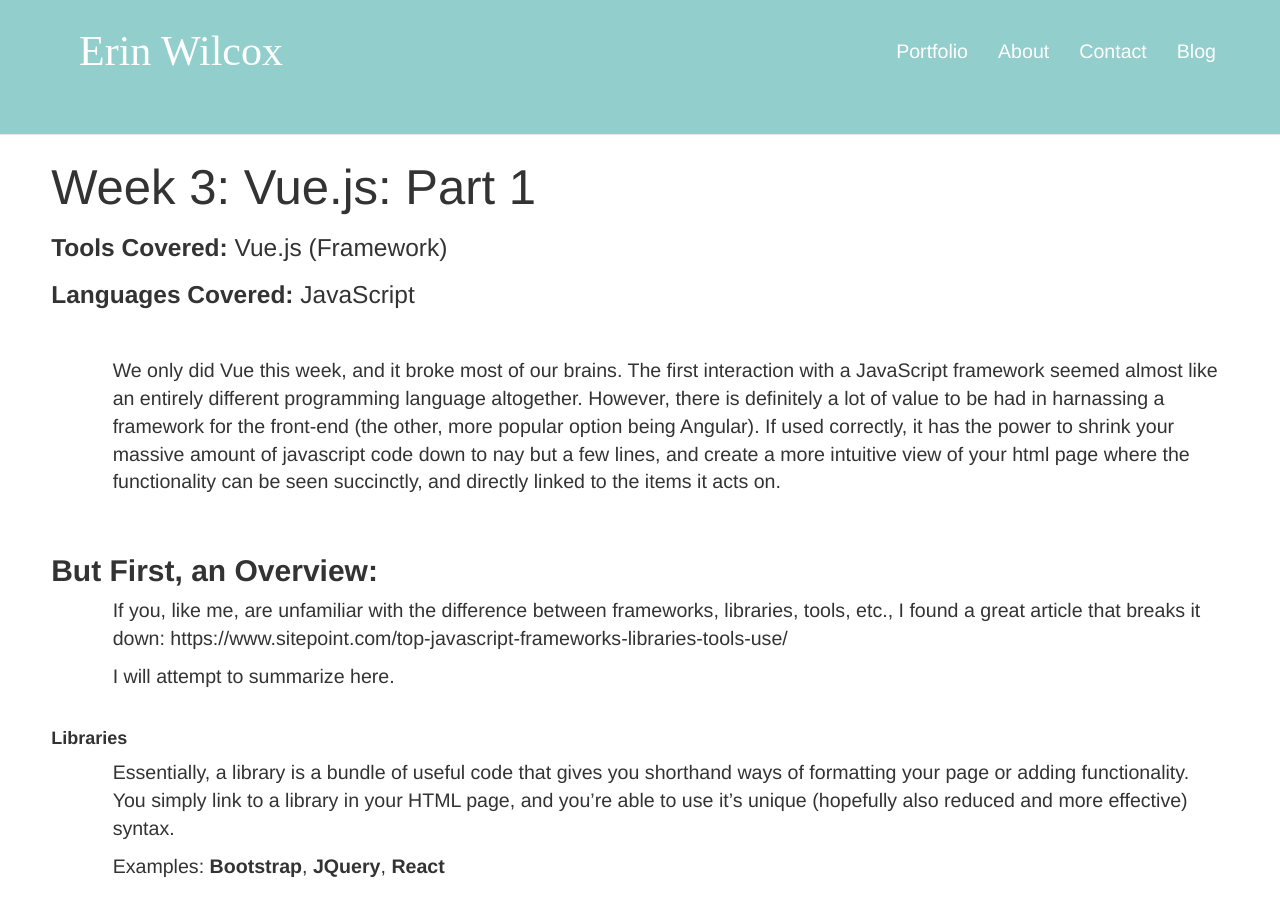
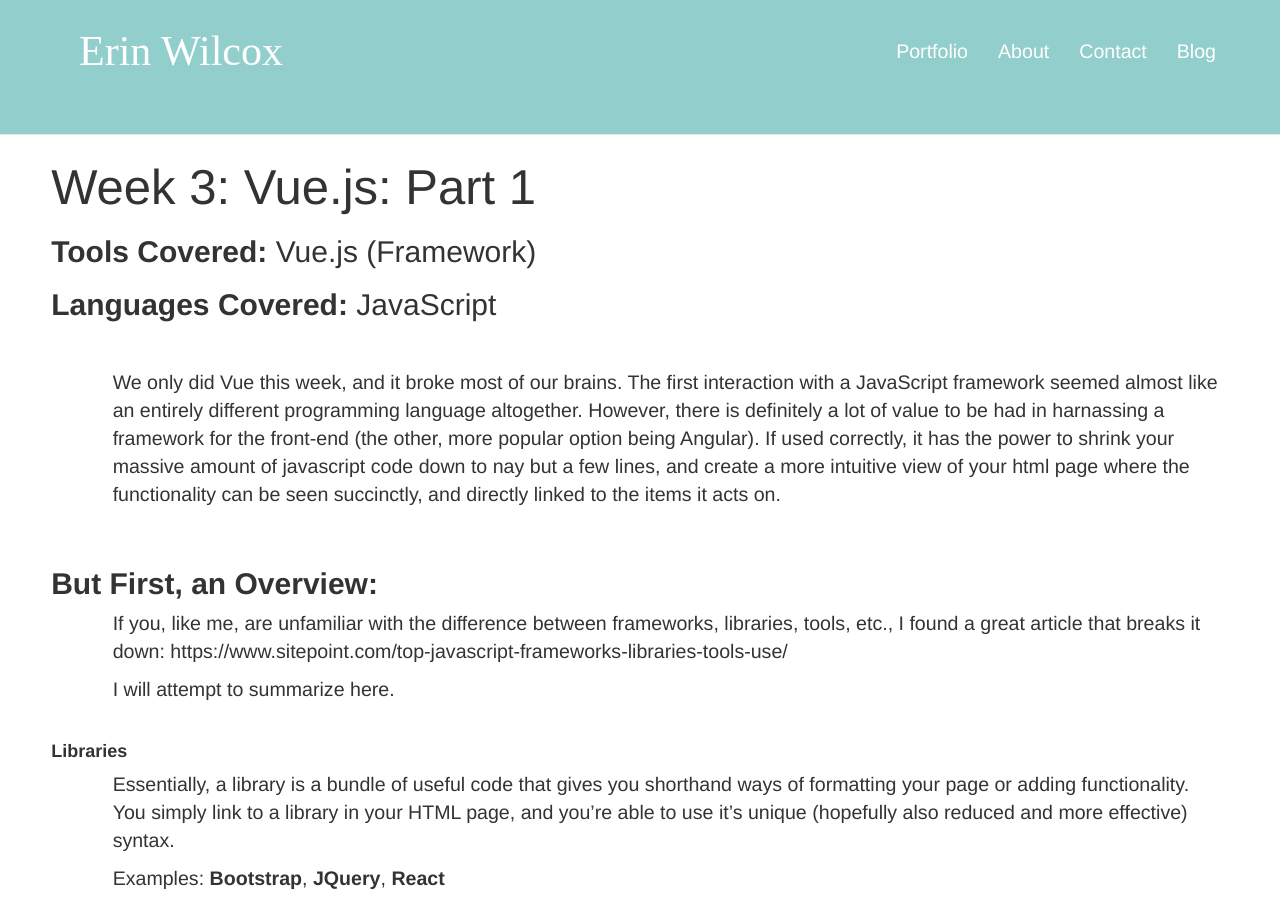
Before and after one commit to brookin8/brookin8.github.io, a Jekyll site: the page built from _posts/2017-10-06-Vue.js - Part1.markdown, in a window 1280 px wide and 900 px high. Built offline with Jekyll 4.4.1, drawn with Linux system fonts in a browser that asks for light colours; nearby versions of some CDN libraries; some web fonts are replaced; library files that are not in the unit come from our copies.

```diff
--- a/_posts/2017-09-24-Bootstrap, Sass, Jekyll, Gulp, and more Front End Fun.markdown
+++ b/_posts/2017-09-24-Bootstrap, Sass, Jekyll, Gulp, and more Front End Fun.markdown
@@ -7,8 +7,8 @@
 
 
 
-### **Tools Covered:** Bootstrap, Github, npm, Gulp
-### **Languages Covered:** Sass
+## **Tools Covered:** Bootstrap, Github, npm, Gulp
+## **Languages Covered:** Sass
 
 <br>
 
--- a/_posts/2017-10-01-JavaScript Testing and APIs.markdown
+++ b/_posts/2017-10-01-JavaScript Testing and APIs.markdown
@@ -7,8 +7,8 @@
 
 
 
-### **Tools Covered:** APIs, Mocha, and Chai
-### **Languages Covered:** JavaScript- Standard, JSON
+## **Tools Covered:** APIs, Mocha, and Chai
+## **Languages Covered:** JavaScript- Standard, JSON
 
 <br>
 
--- a/_posts/2017-10-06-Vue.js - Part1.markdown
+++ b/_posts/2017-10-06-Vue.js - Part1.markdown
@@ -7,8 +7,8 @@
 
 
 
-### **Tools Covered:** Vue.js (Framework)
-### **Languages Covered:** JavaScript
+## **Tools Covered:** Vue.js (Framework)
+## **Languages Covered:** JavaScript
 
 <br>
 
```
